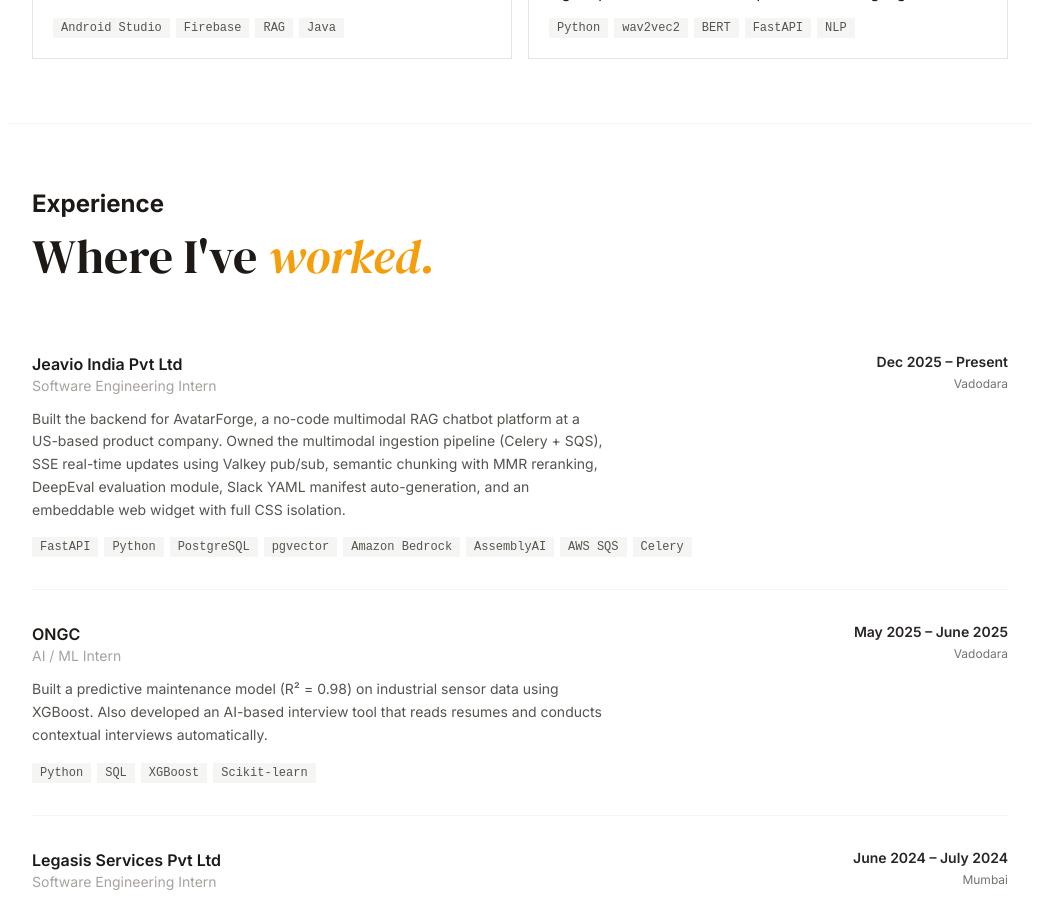
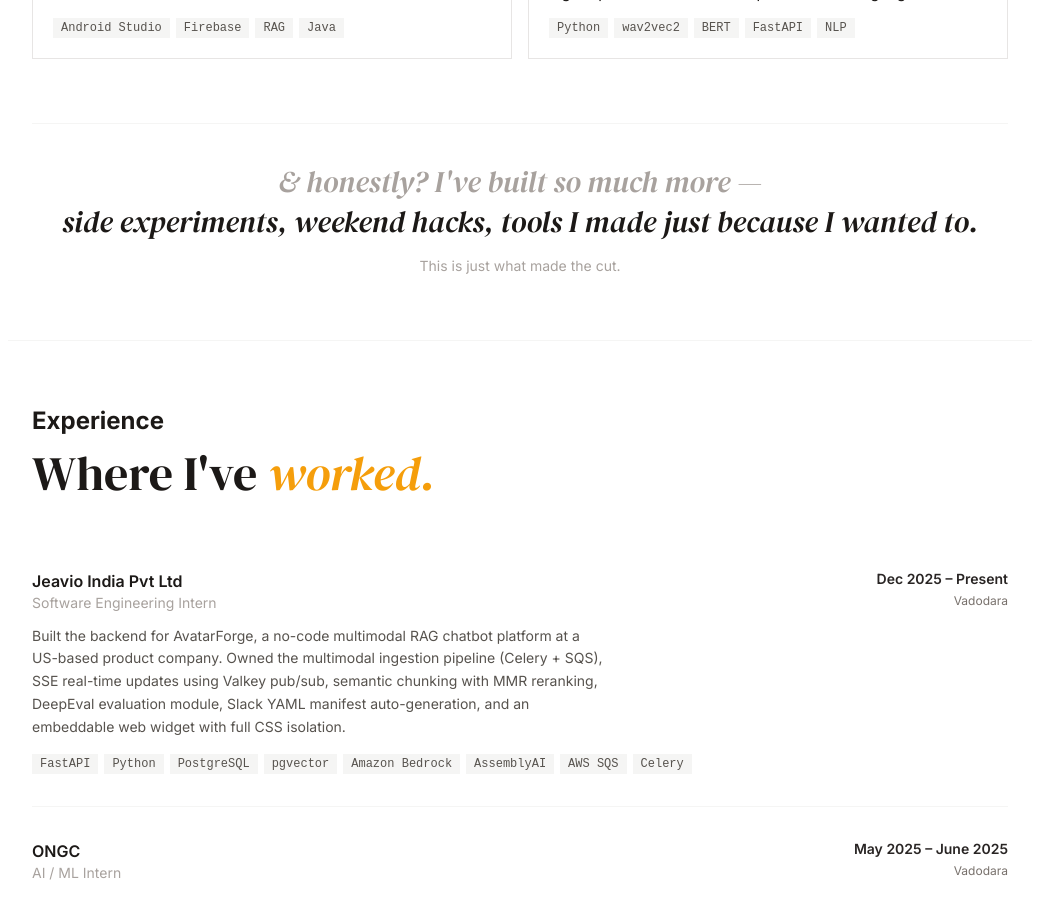
Before and after one commit to ayesha1209/portfolio, a Next.js app: page / in a window 1280 px wide. Shown: the part 7100-7997 px from the top of the page, without its empty margins (120-1159 px from the left). Built offline with nearby package versions, Linux system fonts and the light colour scheme.

Commit message:
add closing note to projects

```diff
--- a/components/Projects.tsx
+++ b/components/Projects.tsx
@@ -343,6 +343,17 @@ export default function Projects() {
         </>
       )}
 
+      {/* ── Closing note ── */}
+      <div className="mt-16 pt-10 border-t border-stone-100 text-center">
+        <p className="font-serif italic text-2xl sm:text-3xl text-stone-400 leading-relaxed">
+          & honestly? I&apos;ve built so much more —
+        </p>
+        <p className="font-serif italic text-2xl sm:text-3xl text-stone-900 leading-relaxed mt-1">
+          side experiments, weekend hacks, tools I made just because I wanted to.
+        </p>
+        <p className="text-sm text-stone-400 mt-4">This is just what made the cut.</p>
+      </div>
+
     </section>
   );
 }
```
